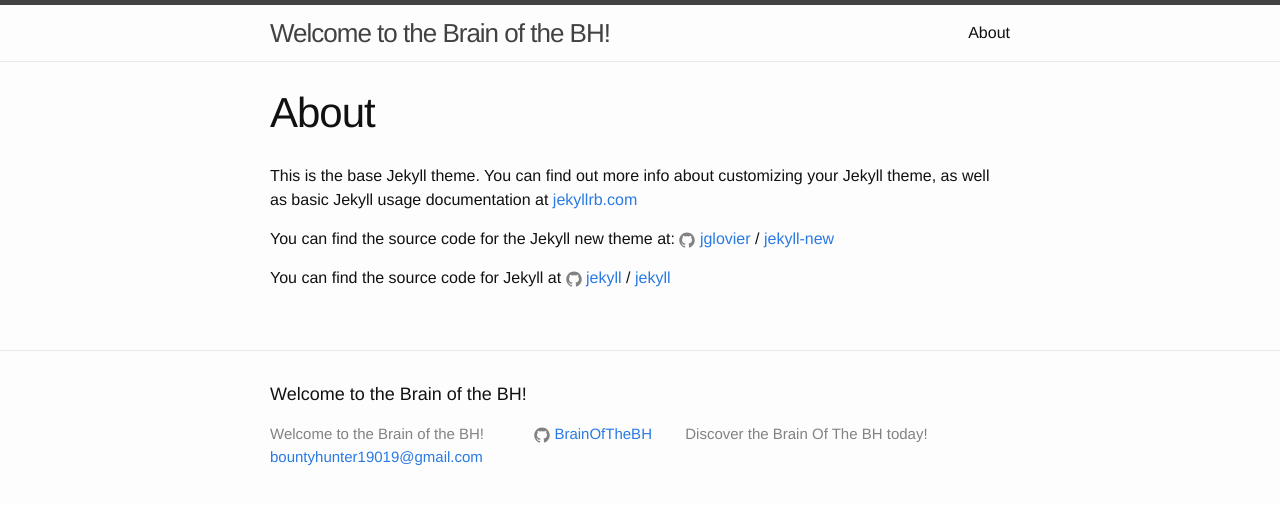
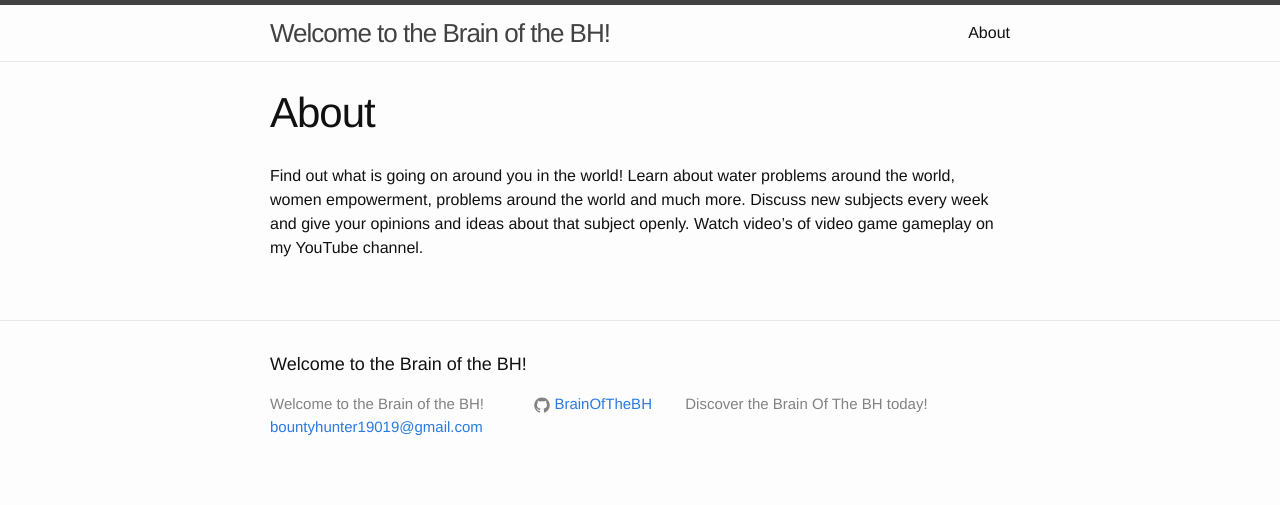
Before and after one commit to BrainOfTheBH/BrainOfTheBH.github.io, a Jekyll site: the page built from about.md, in a window 1280 px wide. Shown: the top 505 px of the page. Built offline with Jekyll 4.4.1, drawn with Linux system fonts in a browser that asks for light colours.

Commit message:
Update about.md

```diff
--- a/about.md
+++ b/about.md
@@ -3,13 +3,7 @@
 title: About
 permalink: /about/
 ---
-
-This is the base Jekyll theme. You can find out more info about customizing your Jekyll theme, as well as basic Jekyll usage documentation at [jekyllrb.com](http://jekyllrb.com/)
-
-You can find the source code for the Jekyll new theme at:
-{% include icon-github.html username="jglovier" %} /
-[jekyll-new](https://github.com/jglovier/jekyll-new)
-
-You can find the source code for Jekyll at
-{% include icon-github.html username="jekyll" %} /
-[jekyll](https://github.com/jekyll/jekyll)
+  Find out what is going on around you in the world!
+  Learn about water problems around the world, women empowerment, problems around the world and much more.
+  Discuss new subjects every week and give your opinions and ideas about that subject openly.
+  Watch video's of video game gameplay on my YouTube channel.
```
